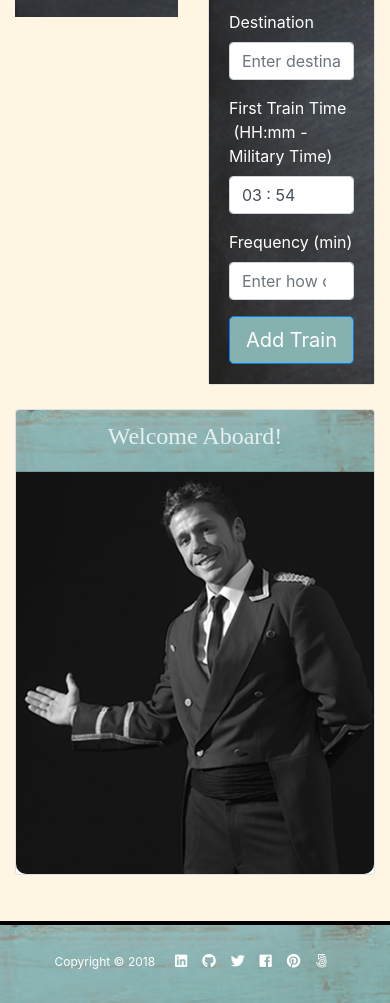
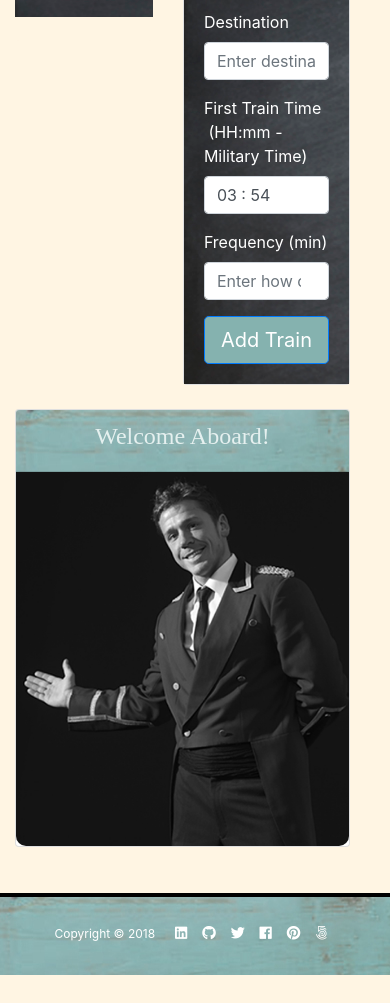
Before and after one commit to DannySprouse/Train-Scheduler, a plain HTML site: page index.html in a window 390 px wide. Shown: the part 595-1598 px from the top of the page. After the commit the page ends 1570 px from the top, so only its background shows below. Drawn offline with nearby package versions, Linux system fonts and the light colour scheme; no server answers; a web font is replaced by a local one.

Commit message:
adjusted css

```diff
--- a/assets/css/style.css
+++ b/assets/css/style.css
@@ -247,6 +247,11 @@ footer {
     td:nth-of-type(6):before {
         content: "Remove Train: ";
     }
+    .container-schedule {
+        width: 100%;
+        margin: 0 auto;
+        padding-right: 40px;
+    }
 }
 
     /* On screens that are no greater than 768, no less than 400px, reduce font size of table */
```
